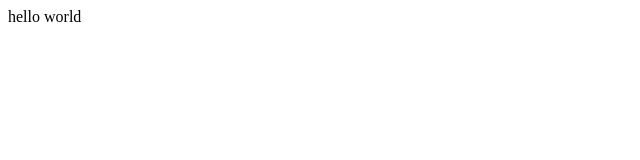
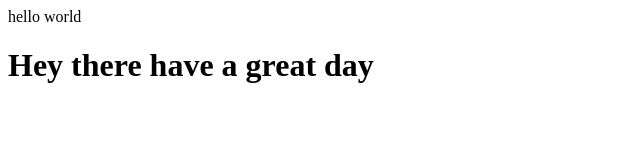
Before and after one commit to ShivaGundeti/shv-demo, a plain HTML site: page index.html in a window 1280 px wide. Shown: the whole page, without its empty margins (0-640 px from the left). Drawn offline with Linux system fonts and the light colour scheme.

Commit message:
this is an addtional commit message

```diff
--- a/index.html
+++ b/index.html
@@ -1 +1,2 @@
 <p>hello world</p>
+<h1>Hey there have a great day</h1>
```
